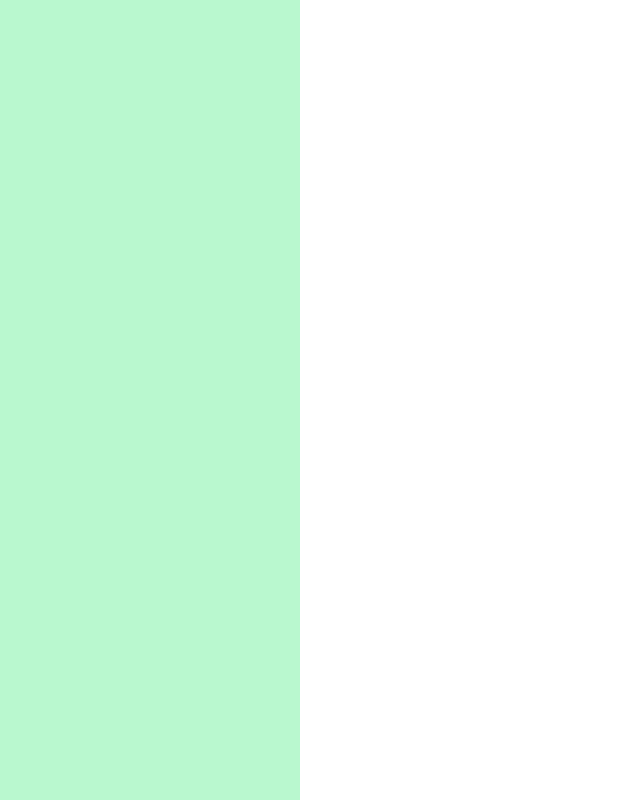
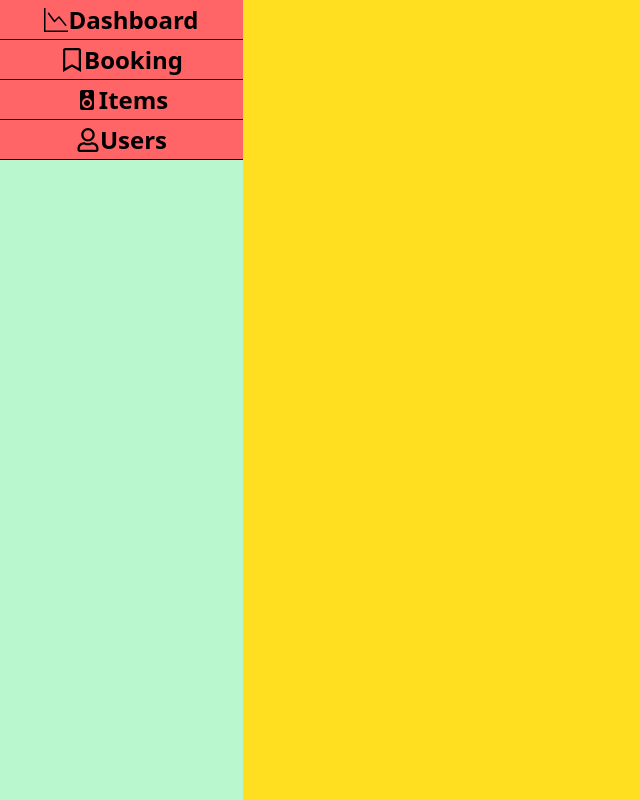
Before and after one commit to SandaruwanChandrasena/kv-audio-frontend, a React (Vite) app: page / in a window 1280 px wide. Shown: the whole page, without its empty margins (0-640 px from the left). Built offline with nearby package versions, Linux system fonts and the light colour scheme.

Commit message:
Create Admin Page👌

```diff
--- a/package.json
+++ b/package.json
@@ -13,6 +13,7 @@
     "@tailwindcss/vite": "^4.0.0",
     "react": "^18.3.1",
     "react-dom": "^18.3.1",
+    "react-icons": "^5.4.0",
     "tailwindcss": "^4.0.0"
   },
   "devDependencies": {
--- a/src/App.jsx
+++ b/src/App.jsx
@@ -1,9 +1,13 @@
 import "./App.css";
+
+import AdminPage from "./components/AdminPage";
+
+
 
 function App() {
   return (
-    <div className="w-full h-screen">
-      <div className="w-[300px] h-full bg-green-200"></div>
+    <div>
+      <AdminPage />
     </div>
   );
 }
--- /dev/null
+++ b/src/components/AdminPage.jsx
@@ -0,0 +1,33 @@
+import React from 'react'
+import { BsGraphDown } from "react-icons/bs";
+import { FaRegBookmark, FaRegUser } from "react-icons/fa";
+import { MdSpeaker } from "react-icons/md";
+
+function AdminPage() {
+  return (
+    <div className="w-full h-screen flex">
+      <div className="w-[300px] h-full bg-green-200">
+        <button className="w-full h-[40px] text-2xl font-bold bg-red-400 flex justify-center items-center border-b-1">
+          <BsGraphDown />
+          Dashboard
+        </button>
+        <button className="w-full h-[40px] text-2xl font-bold  bg-red-400 flex justify-center items-center border-b-1">
+          <FaRegBookmark />
+          Booking
+        </button>
+        <button className="w-full h-[40px] text-2xl font-bold  bg-red-400 flex justify-center items-center border-b-1">
+          <MdSpeaker />
+          Items
+        </button>
+        <button className="w-full h-[40px] text-2xl font-bold  bg-red-400 flex justify-center items-center border-b-1">
+          <FaRegUser />
+          Users
+        </button>
+      </div>
+
+      <div className="w-full bg-yellow-300"></div>
+    </div>
+  )
+}
+
+export default AdminPage
```
Also changed, not shown: 1 other file (tests, documents, lock files or other folders).
